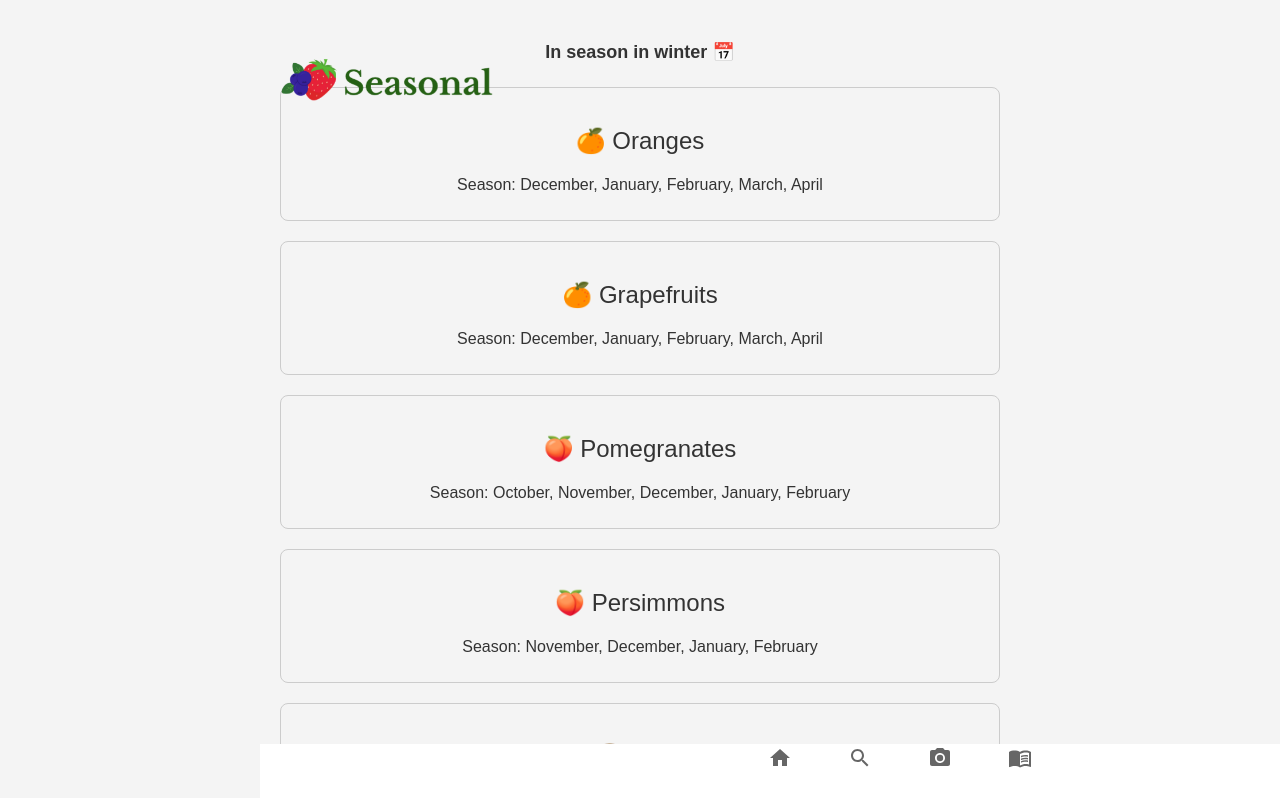
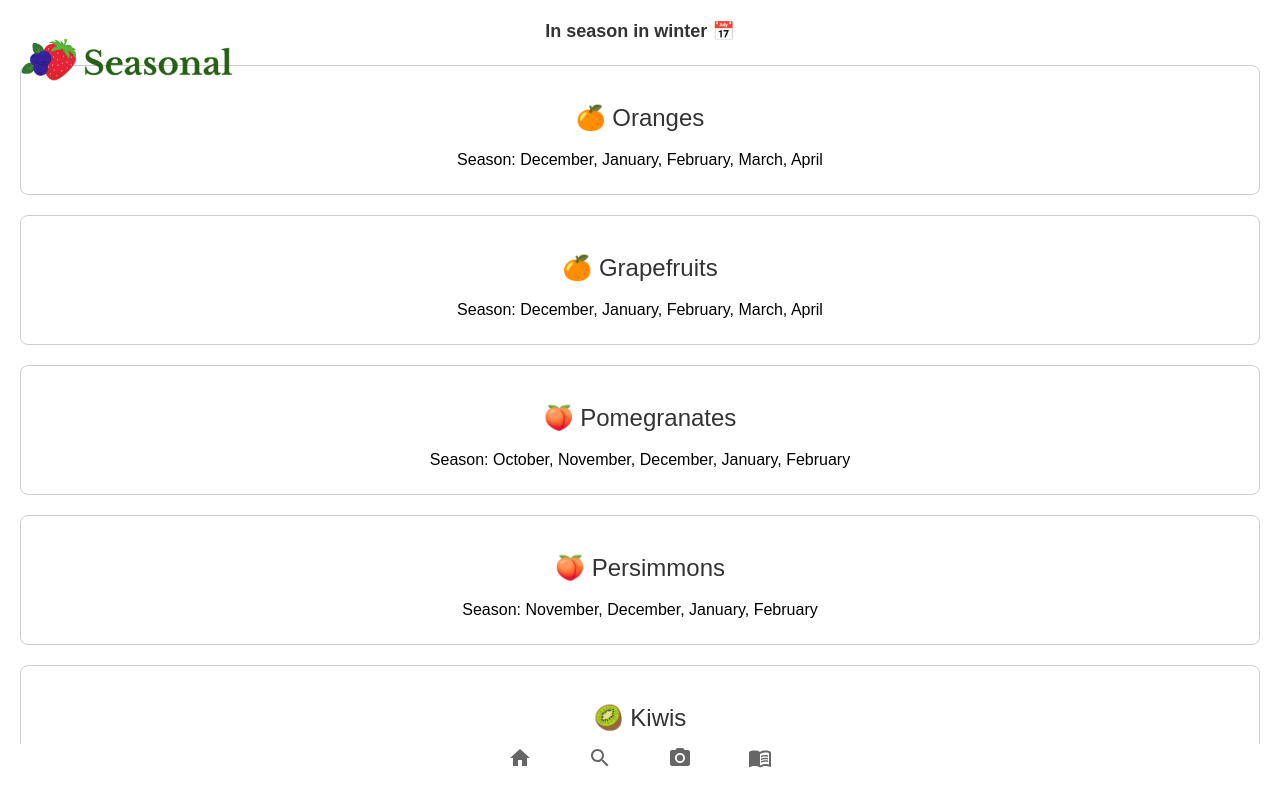
Before and after one commit to billie-zhang/Seasonal, a React (Create React App) app: page /in-season in a window 1280 px wide. Shown: the top 798 px of the page. Built offline with nearby package versions, Linux system fonts and the light colour scheme; no server answers.

Commit message:
update css

```diff
--- a/src/components/ShowRecipe.css
+++ b/src/components/ShowRecipe.css
@@ -12,16 +12,6 @@
 
 .recipe-box p {
   margin-bottom: 10px; /* Space between paragraphs */
-}
-/* Base styles for the document */
-body {
-  font-family: "Helvetica", "Arial", sans-serif;
-  line-height: 1.6;
-  padding: 20px;
-  max-width: 800px;
-  margin: auto;
-  background: #f4f4f4;
-  color: #333;
 }
 
 /* Headings */
```
